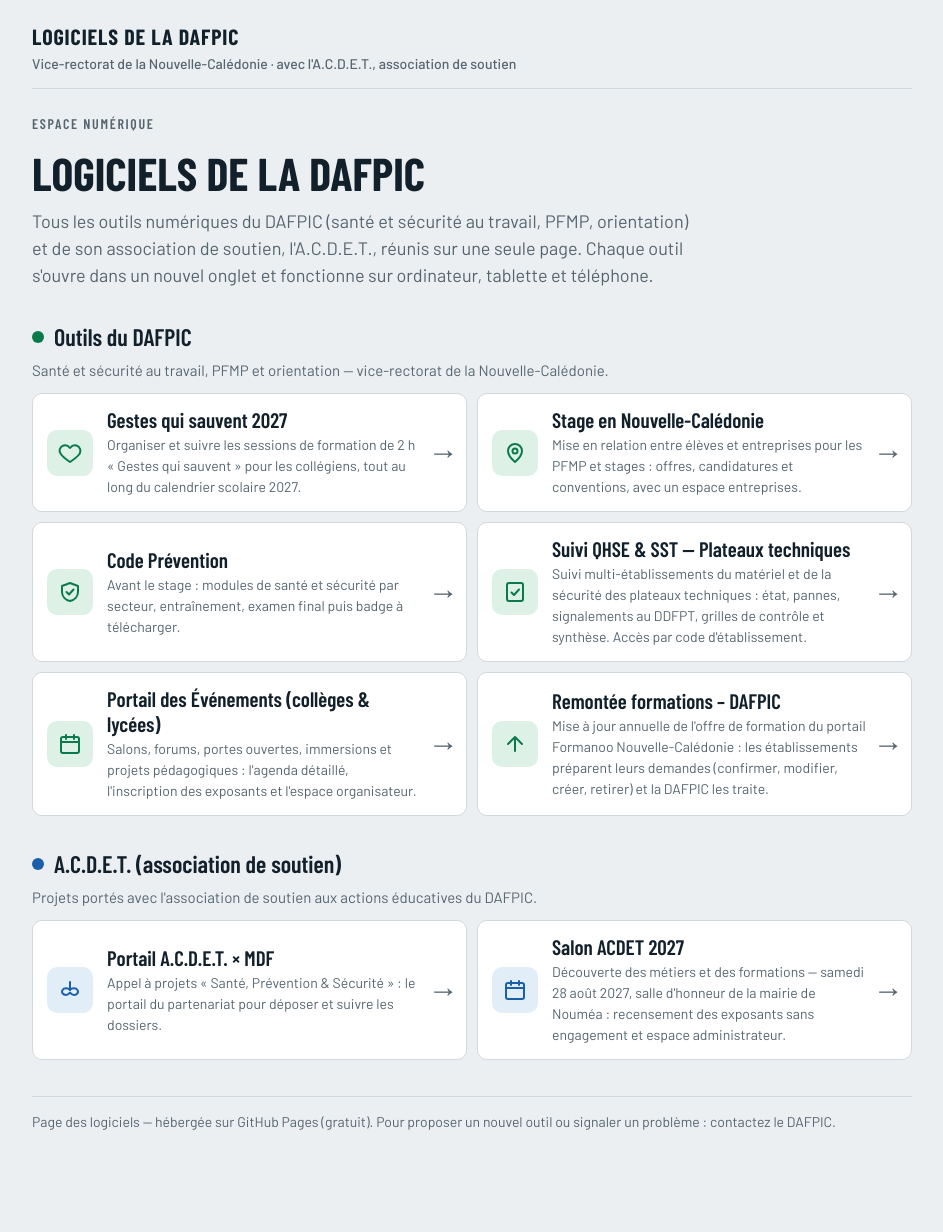
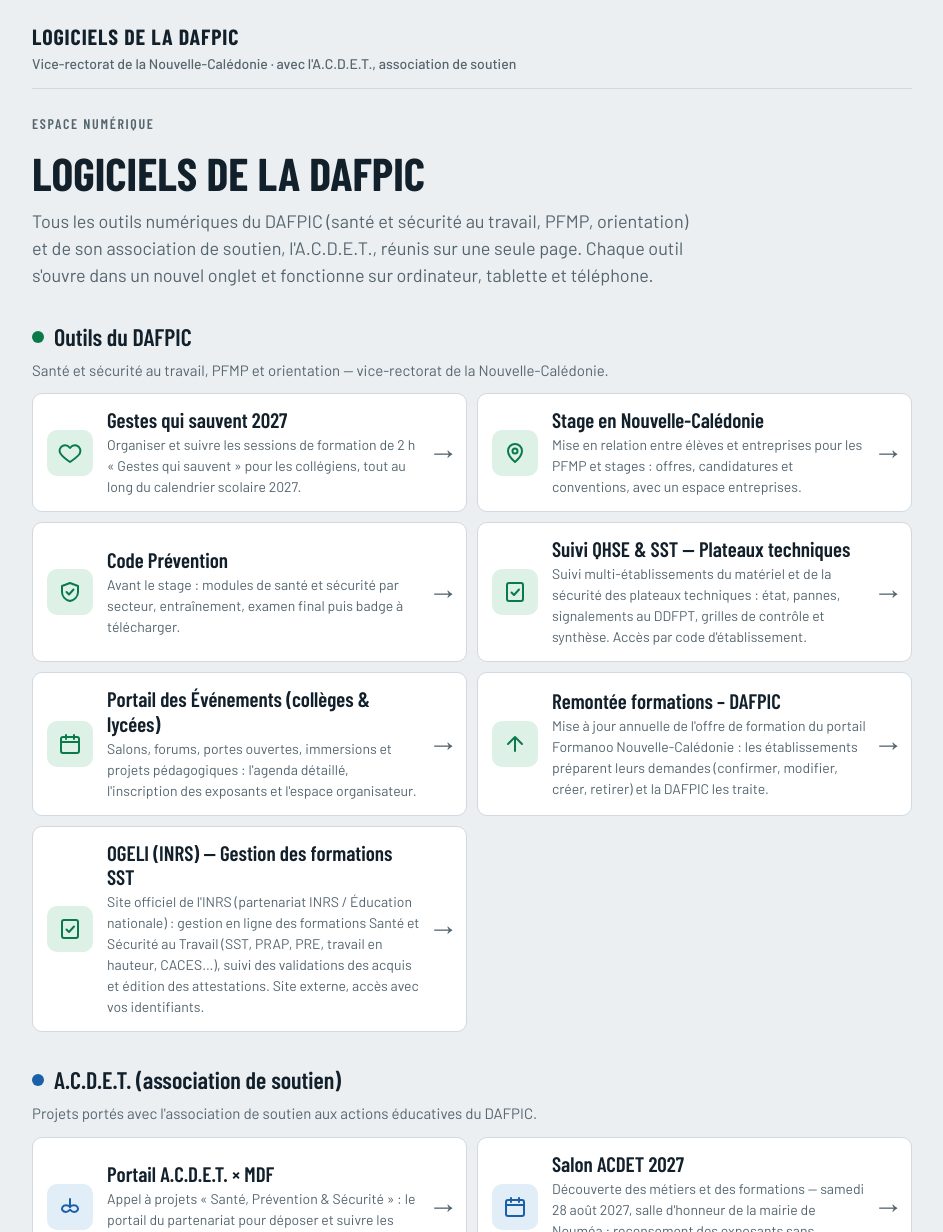
Before and after one commit to nicolasrichette1-byte/Gestes-qui-sauvent-2027, a plain HTML site: page accueil/index.html in a window 1280 px wide. Shown: the top 1232 px of the page, without its empty margins (168-1111 px from the left). Before the commit the page ends 1188 px from the top, so only its background shows below. Drawn offline with nearby package versions, Linux system fonts and the light colour scheme.

Commit message:
Portail : carte OGELI (INRS, gestion des formations SST) côté DAFPIC + support des liens externes
Co-authored-by: nicolasrichette1-byte <nicolasrichette1-byte@users.noreply.github.com>

```diff
--- a/accueil/index.html
+++ b/accueil/index.html
@@ -68,6 +68,7 @@ h2 .dot{width:12px;height:12px;border-radius:50%;flex:none}
     {group:"dafpic",title:"Suivi QHSE & SST — Plateaux techniques",desc:"Suivi multi-établissements du matériel et de la sécurité des plateaux techniques : état, pannes, signalements au DDFPT, grilles de contrôle et synthèse. Accès par code d'établissement.",icon:"check"},
     {group:"dafpic",title:"Portail des Événements (collèges & lycées)",desc:"Salons, forums, portes ouvertes, immersions et projets pédagogiques : l'agenda détaillé, l'inscription des exposants et l'espace organisateur.",icon:"cal"},
     {group:"dafpic",title:"Remontée formations – DAFPIC",desc:"Mise à jour annuelle de l'offre de formation du portail Formanoo Nouvelle-Calédonie : les établissements préparent leurs demandes (confirmer, modifier, créer, retirer) et la DAFPIC les traite.",icon:"up"},
+    {group:"dafpic",title:"OGELI (INRS) — Gestion des formations SST",desc:"Site officiel de l'INRS (partenariat INRS / Éducation nationale) : gestion en ligne des formations Santé et Sécurité au Travail (SST, PRAP, PRE, travail en hauteur, CACES…), suivi des validations des acquis et édition des attestations. Site externe, accès avec vos identifiants.",icon:"check"},
     {group:"acdet",title:"Portail A.C.D.E.T. × MDF",desc:"Appel à projets « Santé, Prévention & Sécurité » : le portail du partenariat pour déposer et suivre les dossiers.",icon:"hands"},
     {group:"acdet",title:"Salon ACDET 2027",desc:"Découverte des métiers et des formations — samedi 28 août 2027, salle d'honneur de la mairie de Nouméa : recensement des exposants sans engagement et espace administrateur.",icon:"cal"}
   ];
@@ -85,7 +86,7 @@ h2 .dot{width:12px;height:12px;border-radius:50%;flex:none}
     {id:"acdet",label:"A.C.D.E.T. (association de soutien)",note:"Projets portés avec l'association de soutien aux actions éducatives du DAFPIC.",color:"i-blue",dot:"blue"}
   ];
   var BASE="https://nicolasrichette1-byte.github.io/Gestes-qui-sauvent-2027/";
-  var PATHS={ "Gestes qui sauvent 2027":"", "Stage en Nouvelle-Calédonie":"stagenc/", "Code Prévention":"codeprvention/", "Suivi QHSE & SST — Plateaux techniques":"suivi-qhse/", "Portail des Événements (collèges & lycées)":"forums-salons/", "Portail A.C.D.E.T. × MDF":"portail-acdet-mdf/", "Salon ACDET 2027":"salon-acdet/", "Remontée formations – DAFPIC":"remontee-formation/" };
+  var PATHS={ "Gestes qui sauvent 2027":"", "Stage en Nouvelle-Calédonie":"stagenc/", "Code Prévention":"codeprvention/", "Suivi QHSE & SST — Plateaux techniques":"suivi-qhse/", "Portail des Événements (collèges & lycées)":"forums-salons/", "Portail A.C.D.E.T. × MDF":"portail-acdet-mdf/", "Salon ACDET 2027":"salon-acdet/", "Remontée formations – DAFPIC":"remontee-formation/", "OGELI (INRS) — Gestion des formations SST":"https://www.esst-inrs.fr/gestion/" };
   var root=document.getElementById("sections");
   GROUPS.forEach(function(g){
     var sec=document.createElement("section");
@@ -95,7 +96,7 @@ h2 .dot{width:12px;height:12px;border-radius:50%;flex:none}
     SITES.filter(function(s){return s.group===g.id;}).forEach(function(s){
       var a=document.createElement("a");
       a.className="card";
-      a.href=BASE+(PATHS[s.title]||"");
+      var p=PATHS[s.title]||"";a.href=p.indexOf("http")===0?p:BASE+p;
       a.target="_blank";
       a.rel="noopener";
       a.innerHTML='<span class="ico '+g.color+'">'+(ICONS[s.icon]||"")+'</span><span class="body"><b>'+s.title+'</b><small>'+s.desc+'</small></span><span class="arrow">→</span>';
```
